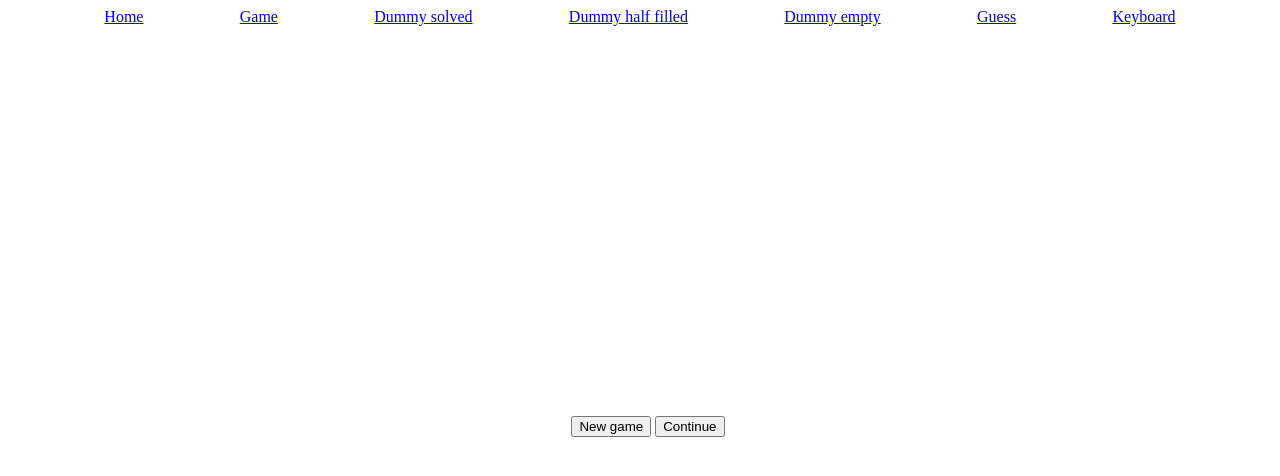
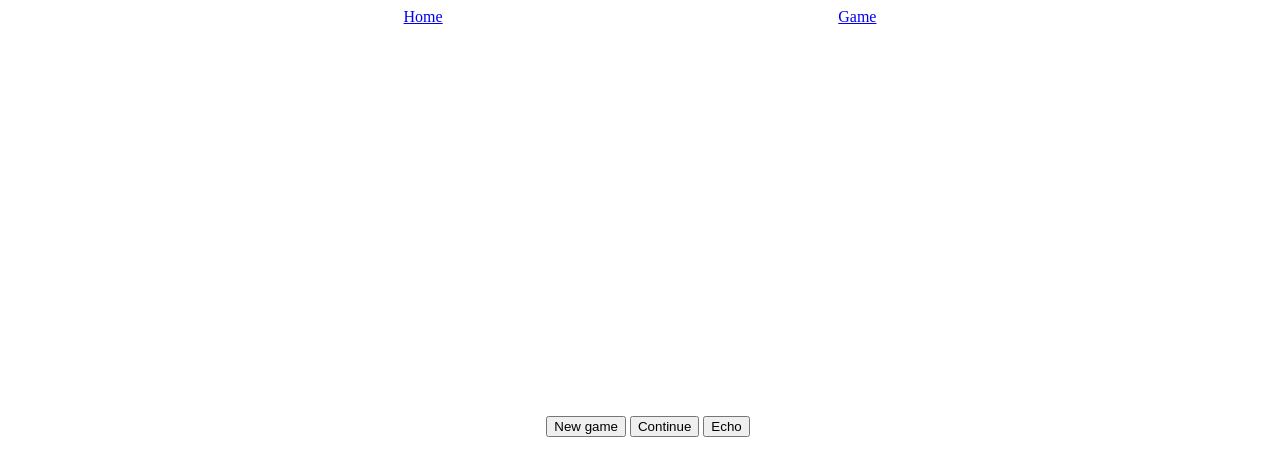
Before and after one commit to atrokarvinen/gordle, a SvelteKit app in the folder client/: page / in a window 1280 px wide. Shown: the top 476 px of the page. Built offline with nearby package versions, Linux system fonts and the light colour scheme; no server answers.

Commit message:
test deployments

```diff
--- a/client/src/routes/+layout.svelte
+++ b/client/src/routes/+layout.svelte
@@ -5,11 +5,6 @@
 <nav class="navi">
 	<a href="{base}/">Home</a>
 	<a href="{base}/game/2">Game</a>
-	<a href="{base}/dummy-solved">Dummy solved</a>
-	<a href="{base}/dummy-half-filled">Dummy half filled</a>
-	<a href="{base}/dummy-empty">Dummy empty</a>
-	<a href="{base}/dummy-guess">Guess</a>
-	<a href="{base}/dummy-keyboard">Keyboard</a>
 </nav>
 
 <div class="container">
--- a/client/src/routes/+page.svelte
+++ b/client/src/routes/+page.svelte
@@ -11,9 +11,15 @@
 		const game = response.data;
 		goto(`${base}/game/${game.id}`);
 	};
+
+	const echo = async () => {
+		const response = await axios.get<string>(`/echo`);
+		console.log(response.data);
+	};
 </script>
 
 <div>
 	<NewGameButton />
 	<button on:click={loadGame}>Continue</button>
+	<button on:click={echo}>Echo</button>
 </div>
```
Also changed, not shown: 1 other file (tests, documents, lock files or other folders).
